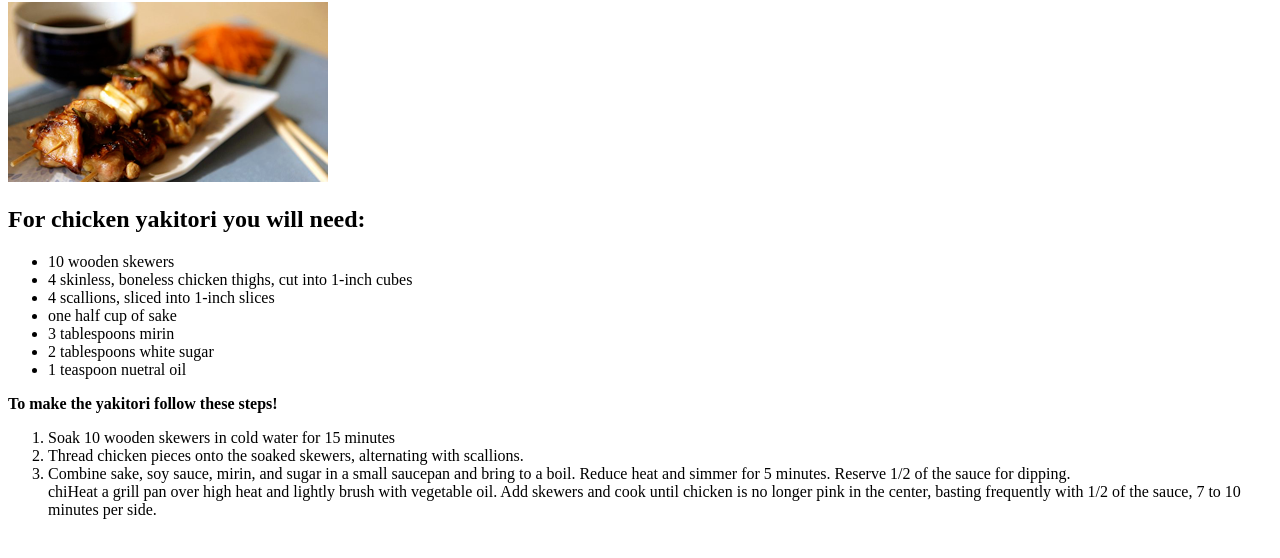
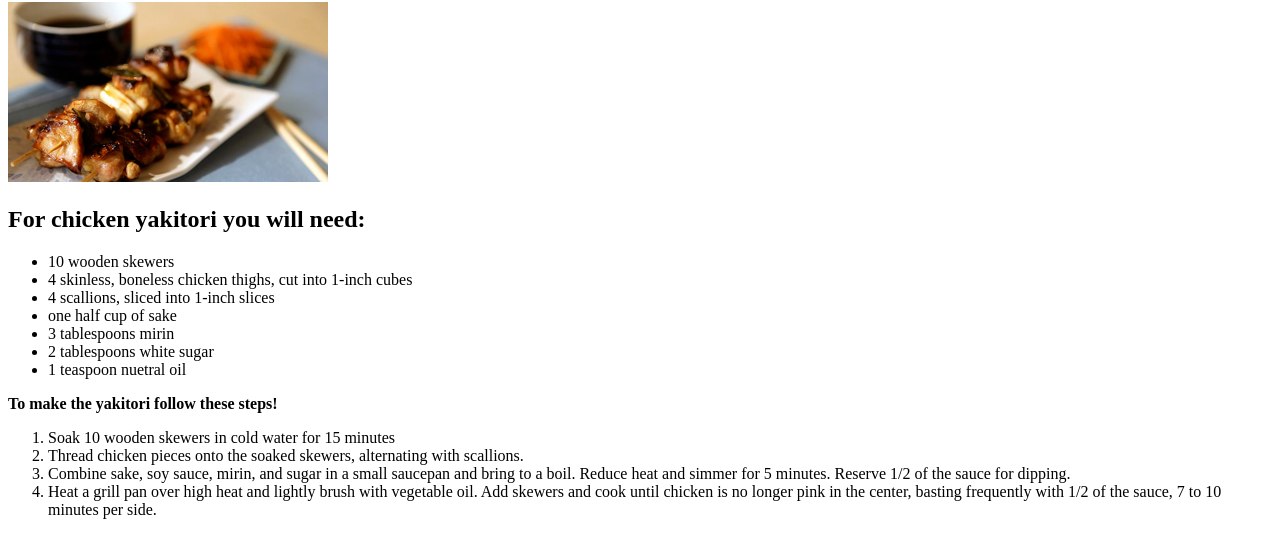
Before and after one commit to ScreezyVI/odin-recipes, a plain HTML site: page recipes/chickenYak.html in a window 1280 px wide. Shown: the part 78-636 px from the top of the page. Drawn offline with Linux system fonts and the light colour scheme.

Commit message:
fixed some list taga

```diff
--- a/recipes/chickenYak.html
+++ b/recipes/chickenYak.html
@@ -31,7 +31,7 @@
         <li> Soak 10 wooden skewers in cold water for 15 minutes</li>
         <li> Thread chicken pieces onto the soaked skewers, alternating with scallions.</li>
         <li> Combine sake, soy sauce, mirin, and sugar in a small saucepan and bring to a boil. Reduce heat and simmer for 5 minutes. Reserve 1/2 of the sauce for dipping.</li>
-        <l1> chiHeat a grill pan over high heat and lightly brush with vegetable oil. Add skewers and cook until chicken is no longer pink in the center, basting frequently with 1/2 of the sauce, 7 to 10 minutes per side.</l1>
+        <li> Heat a grill pan over high heat and lightly brush with vegetable oil. Add skewers and cook until chicken is no longer pink in the center, basting frequently with 1/2 of the sauce, 7 to 10 minutes per side.</li>
     </ol></p>
 
 </body>
```
